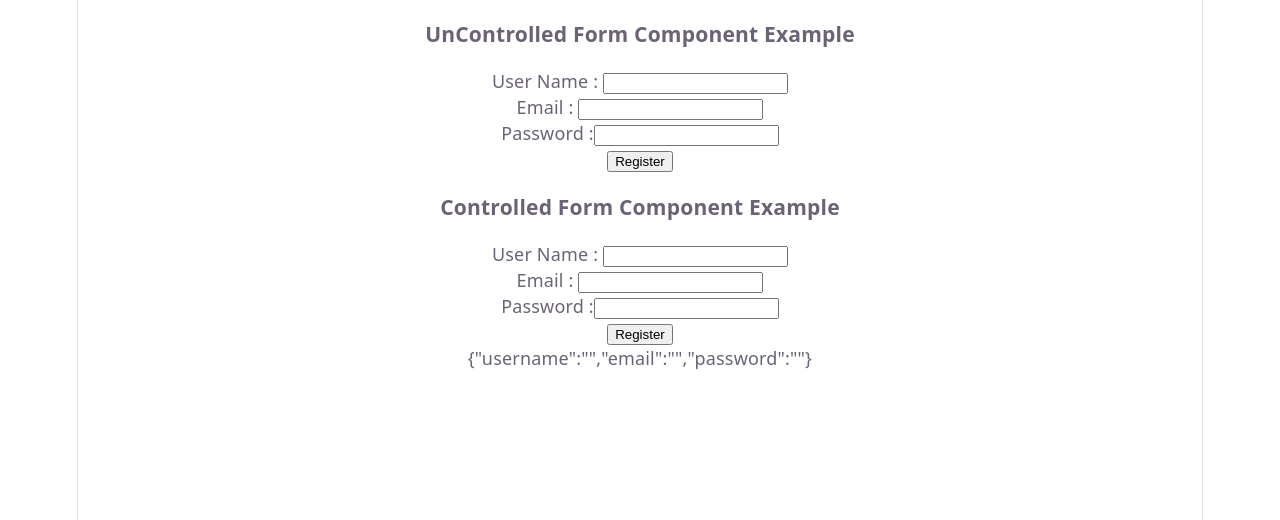
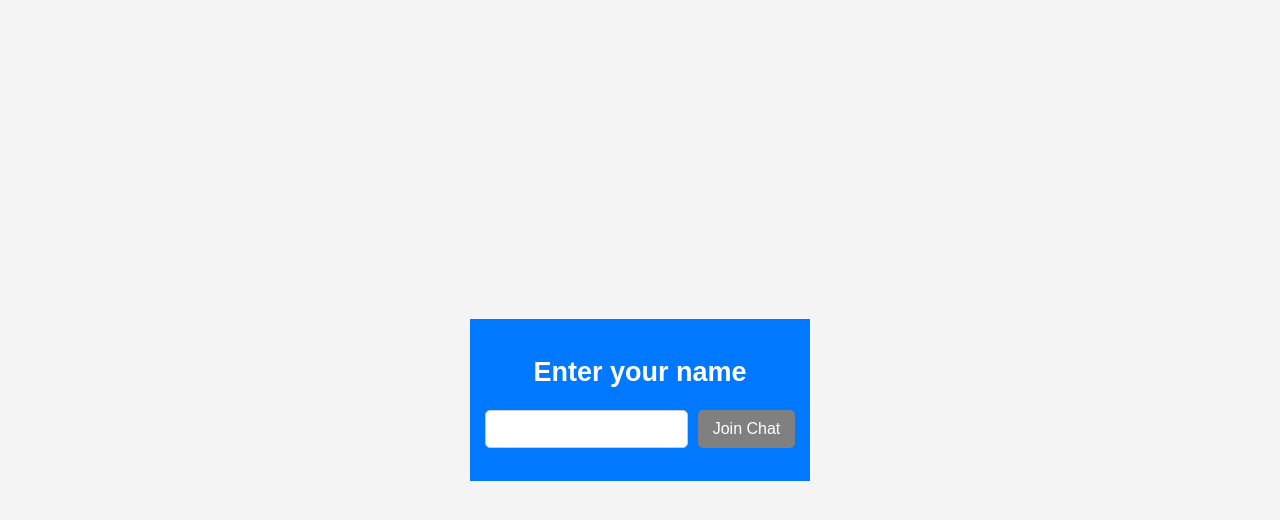
Before and after one commit to KamSofts/nodejs-examples, a React (Vite) app in the folder client/: page / in a window 1280 px wide. Shown: the top 520 px of the page. Built offline with nearby package versions, Linux system fonts and the light colour scheme.

Commit message:
Simple chat application example PART-I

```diff
--- a/client/src/App.jsx
+++ b/client/src/App.jsx
@@ -16,8 +16,9 @@ import Parent from './props-demo/Parent';
 import CounterExample from './state-management/CounterExample';
 import Form1 from './state-management/Form1';
 import Form2 from './state-management/Form2';
-import UnControlled from './form-handling/UnControlled';
-import Controlled from './form-handling/Controlled';
+// import UnControlled from './form-handling/UnControlled';
+// import Controlled from './form-handling/Controlled';
+import ChatApp from './chat-app/ChatApp';
 
 function App() {
 
@@ -90,8 +91,9 @@ function App() {
       {/* {propsExample2} */}
       {/* <TodoApp />  */}
       {/* {stateManagement} */}
-      <UnControlled />
-      <Controlled />
+      {/* <UnControlled />
+      <Controlled /> */}
+      <ChatApp />
     </div>
   )
 }
--- /dev/null
+++ b/client/src/chat-app/ChatApp.jsx
@@ -0,0 +1,39 @@
+import io, { Socket } from "socket.io-client";
+import ss from "./ChatApp.module.css";
+import { useRef, useState } from "react";
+
+const ChatApp = () => {
+    const [username, setUsername] = useState("");
+    const refSocket = useRef(null);
+    const [joined, setJoined] = useState(false);
+
+    const joinChat = () => {
+        if (username.trim()) {
+            refSocket.current = io("http://192.168.56.183:5000");
+            refSocket.current.emit("join", username);
+            setJoined(true);
+        }
+    };
+
+    const UserComponent = <>
+        <div className={ss.chatHeader}>
+            <h2>Enter your name</h2>
+            <div className={ss.usernameInput}>
+                <input
+                    type="text"
+                    value={username}
+                    onChange={(e) => setUsername(e.target.value)}
+                />
+                <button onClick={joinChat}>Join Chat</button>
+            </div>
+        </div>
+    </>;
+
+    const ChatComponent = <>
+        <h1>Chat room</h1>
+    </>;
+
+    return (joined ? ChatComponent : UserComponent)
+};
+
+export default ChatApp;
--- /dev/null
+++ b/client/src/chat-app/ChatApp.module.css
@@ -0,0 +1,109 @@
+/* Chat Container */
+.chatContainer {
+  width: 400px;
+  max-width: 90%;
+  background: white;
+  border-radius: 10px;
+  overflow: hidden;
+  box-shadow: 0px 4px 10px rgba(0, 0, 0, 0.2);
+  display: flex;
+  flex-direction: column;
+}
+
+/* Header */
+.chatHeader {
+  background: #0078ff;
+  color: white;
+  padding: 15px;
+  text-align: center;
+  font-size: 18px;
+  font-weight: bold;
+}
+
+.chatHeader.joined {
+  display: flex;
+  align-items: center;
+  justify-content: space-between;
+}
+
+.usernameInput {
+  background-color: transparent;
+  padding-bottom: 1em;
+}
+
+/* Message Area */
+.messageList {
+  display: flex;
+  flex: auto;
+  overflow: auto;
+  position: relative;
+  flex-direction: column-reverse;
+  height: 400px;
+}
+
+/* Individual Message */
+.message {
+  background: #e3f2fd;
+  margin-bottom: 10px;
+  padding: 5px 10px;
+  border-radius: 5px;
+  flex-direction: column;
+  width: fit-content;
+  margin: 0.6em 1em;
+}
+
+.message.system {
+  align-self: center;
+}
+
+.message.me {
+  background: #0078ff;
+  flex-direction: row;
+  align-self: flex-end;
+  color: white;
+  border-top-right-radius: 0;
+}
+
+/* User List */
+.users {
+  background: #f0f0f0;
+  padding: 10px;
+  text-align: center;
+  font-size: 14px;
+}
+
+/* Input Area */
+.chatInput {
+  display: flex;
+  padding: 10px;
+  background: white;
+  border-top: 1px solid #ccc;
+}
+
+input {
+  flex: 1;
+  padding: 10px;
+  font-size: 14px;
+  border: 1px solid #ccc;
+  border-radius: 5px;
+}
+
+button {
+  padding: 10px 15px;
+  margin-left: 10px;
+  background: gray;
+  color: white;
+  border: none;
+  border-radius: 5px;
+  cursor: pointer;
+  font-size: 16px;
+}
+
+.chatInput button {
+  background: #0078ff;
+  color: white;
+}
+
+.chatInput button:hover {
+  background: #0056b3;
+}
--- a/client/src/index.css
+++ b/client/src/index.css
@@ -1,111 +1,14 @@
-:root {
-  --text: #6b6375;
-  --text-h: #08060d;
-  --bg: #fff;
-  --border: #e5e4e7;
-  --code-bg: #f4f3ec;
-  --accent: #aa3bff;
-  --accent-bg: rgba(170, 59, 255, 0.1);
-  --accent-border: rgba(170, 59, 255, 0.5);
-  --social-bg: rgba(244, 243, 236, 0.5);
-  --shadow:
-    rgba(0, 0, 0, 0.1) 0 10px 15px -3px, rgba(0, 0, 0, 0.05) 0 4px 6px -2px;
-
-  --sans: system-ui, 'Segoe UI', Roboto, sans-serif;
-  --heading: system-ui, 'Segoe UI', Roboto, sans-serif;
-  --mono: ui-monospace, Consolas, monospace;
-
-  font: 18px/145% var(--sans);
-  letter-spacing: 0.18px;
-  color-scheme: light dark;
-  color: var(--text);
-  background: var(--bg);
-  font-synthesis: none;
-  text-rendering: optimizeLegibility;
-  -webkit-font-smoothing: antialiased;
-  -moz-osx-font-smoothing: grayscale;
-
-  @media (max-width: 1024px) {
-    font-size: 16px;
-  }
-}
-
-@media (prefers-color-scheme: dark) {
-  :root {
-    --text: #9ca3af;
-    --text-h: #f3f4f6;
-    --bg: #16171d;
-    --border: #2e303a;
-    --code-bg: #1f2028;
-    --accent: #c084fc;
-    --accent-bg: rgba(192, 132, 252, 0.15);
-    --accent-border: rgba(192, 132, 252, 0.5);
-    --social-bg: rgba(47, 48, 58, 0.5);
-    --shadow:
-      rgba(0, 0, 0, 0.4) 0 10px 15px -3px, rgba(0, 0, 0, 0.25) 0 4px 6px -2px;
-  }
-
-  #social .button-icon {
-    filter: invert(1) brightness(2);
-  }
-}
-
+/* General Styles */
 body {
+  font-family: Arial, sans-serif;
+  background-color: #f4f4f4;
   margin: 0;
 }
 
 #root {
-  width: 1126px;
-  max-width: 100%;
-  margin: 0 auto;
-  text-align: center;
-  border-inline: 1px solid var(--border);
-  min-height: 100svh;
   display: flex;
-  flex-direction: column;
-  box-sizing: border-box;
+  justify-content: center;
+  align-items: center;
+  height: 100vh;
+  width: 100%;
 }
-
-h1,
-h2 {
-  font-family: var(--heading);
-  font-weight: 500;
-  color: var(--text-h);
-}
-
-h1 {
-  font-size: 56px;
-  letter-spacing: -1.68px;
-  margin: 32px 0;
-  @media (max-width: 1024px) {
-    font-size: 36px;
-    margin: 20px 0;
-  }
-}
-h2 {
-  font-size: 24px;
-  line-height: 118%;
-  letter-spacing: -0.24px;
-  margin: 0 0 8px;
-  @media (max-width: 1024px) {
-    font-size: 20px;
-  }
-}
-p {
-  margin: 0;
-}
-
-code,
-.counter {
-  font-family: var(--mono);
-  display: inline-flex;
-  border-radius: 4px;
-  color: var(--text-h);
-}
-
-code {
-  font-size: 15px;
-  line-height: 135%;
-  padding: 4px 8px;
-  background: var(--code-bg);
-}
```
Also changed, not shown: 2 other files (tests, documents, lock files or other folders).
